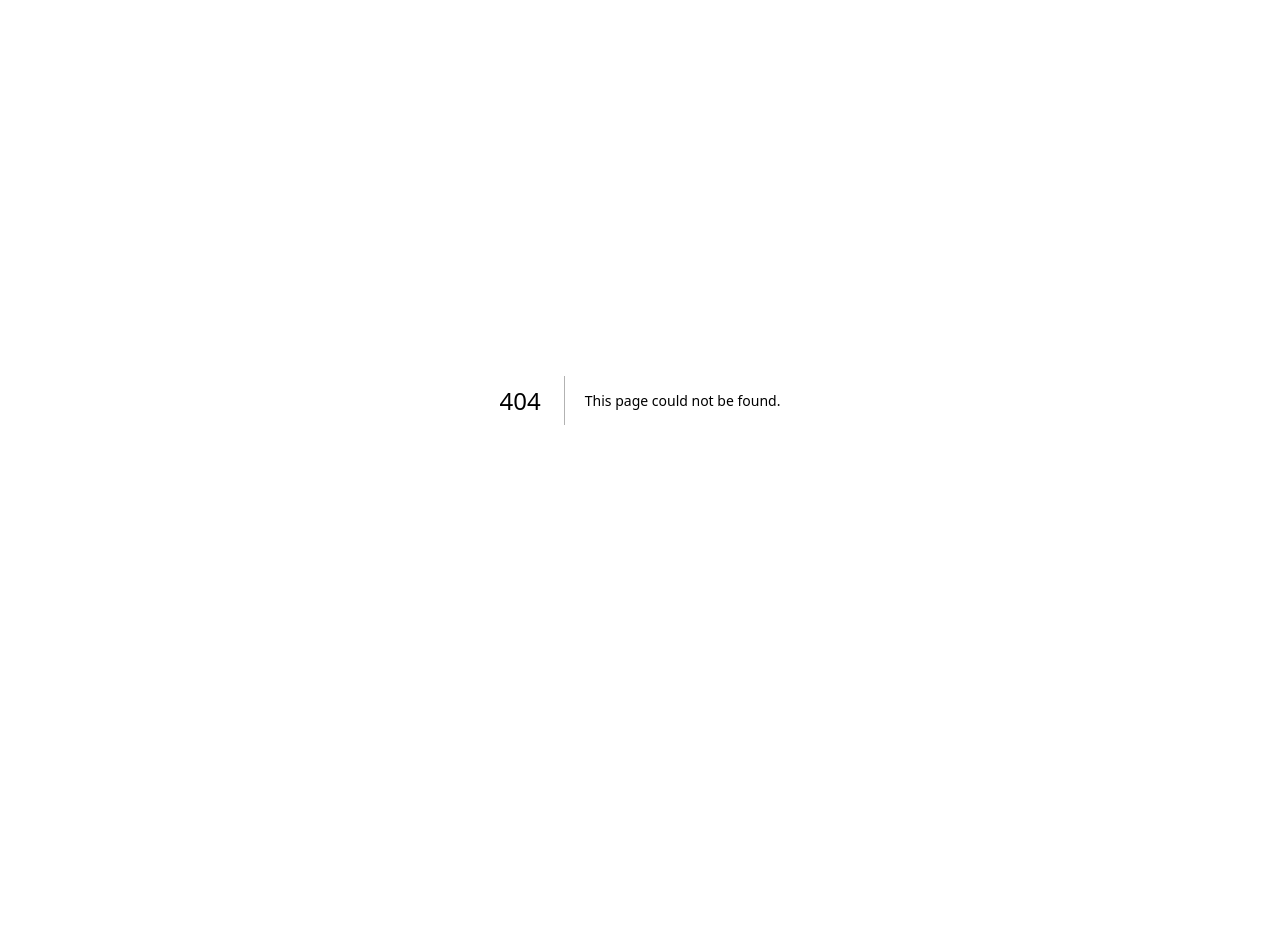
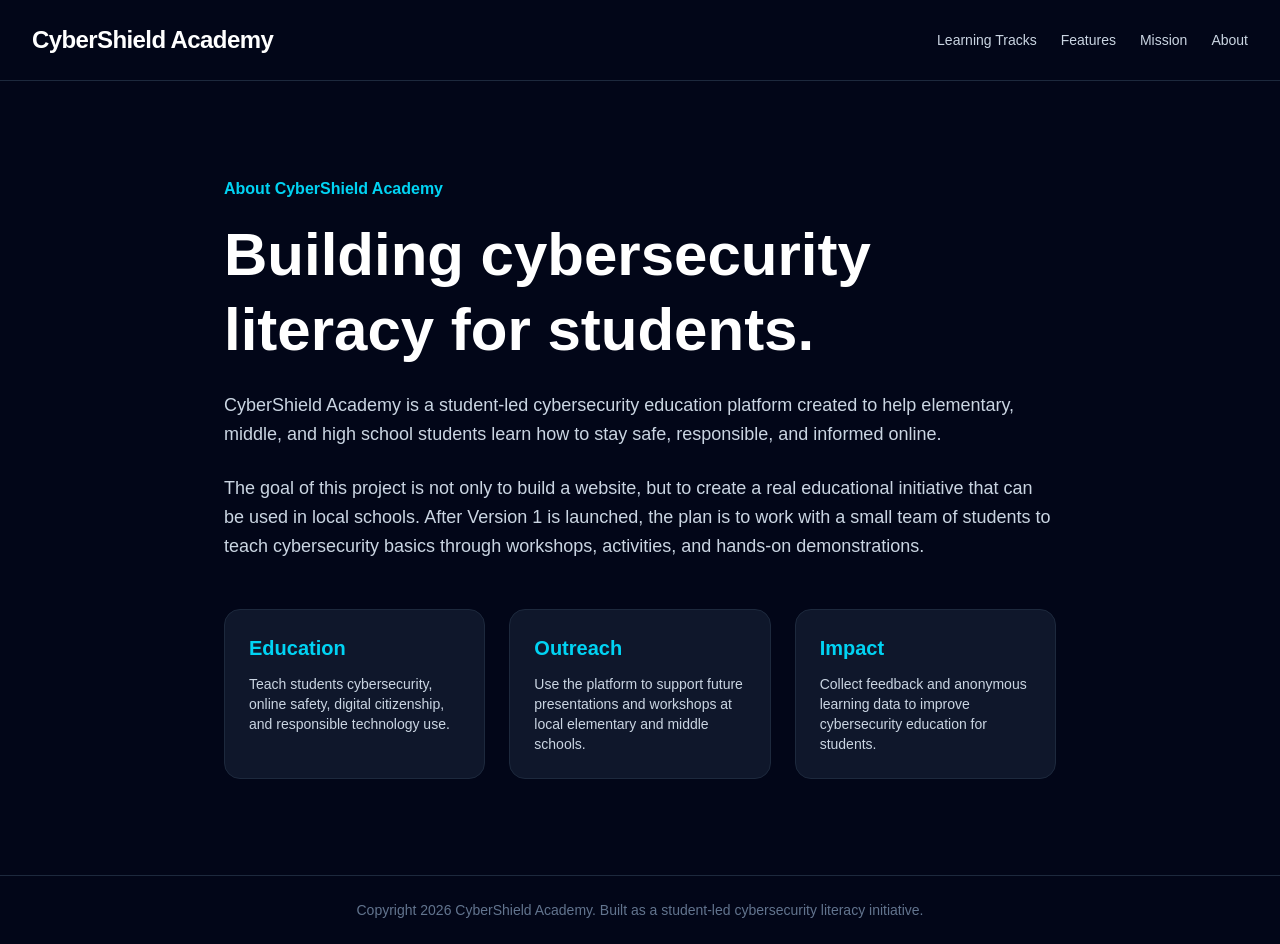
Before and after one commit to sanjith-cpu/cybershield-academy, a Next.js app: page /about in a window 1280 px wide. Before the commit this address had no page. Before the commit the page ends 800 px from the top, so only its background shows below. Built offline with nearby package versions, Linux system fonts and the light colour scheme.

Commit message:
Add reusable layout components and about page

```diff
--- /dev/null
+++ b/app/about/page.tsx
@@ -0,0 +1,68 @@
+import Navbar from "@/components/Navbar";
+import Footer from "@/components/Footer";
+
+export default function AboutPage() {
+  return (
+    <main className="min-h-screen bg-slate-950 text-white">
+      <Navbar />
+
+      <section className="px-8 py-24 max-w-4xl mx-auto">
+        <p className="mb-4 text-cyan-400 font-semibold">
+          About CyberShield Academy
+        </p>
+
+        <h1 className="text-4xl md:text-6xl font-extrabold leading-tight mb-6">
+          Building cybersecurity literacy for students.
+        </h1>
+
+        <p className="text-lg text-slate-300 leading-relaxed mb-6">
+          CyberShield Academy is a student-led cybersecurity education platform
+          created to help elementary, middle, and high school students learn how
+          to stay safe, responsible, and informed online.
+        </p>
+
+        <p className="text-lg text-slate-300 leading-relaxed mb-6">
+          The goal of this project is not only to build a website, but to create
+          a real educational initiative that can be used in local schools. After
+          Version 1 is launched, the plan is to work with a small team of
+          students to teach cybersecurity basics through workshops, activities,
+          and hands-on demonstrations.
+        </p>
+
+        <div className="grid md:grid-cols-3 gap-6 mt-12">
+          <div className="rounded-2xl bg-slate-900 border border-slate-800 p-6">
+            <h2 className="text-xl font-bold text-cyan-400 mb-3">
+              Education
+            </h2>
+            <p className="text-slate-300 text-sm">
+              Teach students cybersecurity, online safety, digital citizenship,
+              and responsible technology use.
+            </p>
+          </div>
+
+          <div className="rounded-2xl bg-slate-900 border border-slate-800 p-6">
+            <h2 className="text-xl font-bold text-cyan-400 mb-3">
+              Outreach
+            </h2>
+            <p className="text-slate-300 text-sm">
+              Use the platform to support future presentations and workshops at
+              local elementary and middle schools.
+            </p>
+          </div>
+
+          <div className="rounded-2xl bg-slate-900 border border-slate-800 p-6">
+            <h2 className="text-xl font-bold text-cyan-400 mb-3">
+              Impact
+            </h2>
+            <p className="text-slate-300 text-sm">
+              Collect feedback and anonymous learning data to improve
+              cybersecurity education for students.
+            </p>
+          </div>
+        </div>
+      </section>
+
+      <Footer />
+    </main>
+  );
+}
--- a/app/page.tsx
+++ b/app/page.tsx
@@ -1,24 +1,9 @@
+import Navbar from "@/components/Navbar";
+import Footer from "@/components/Footer";
 export default function Home() {
   return (
     <main className="min-h-screen bg-slate-950 text-white">
-      {/* Navigation Bar */}
-      <nav className="flex items-center justify-between px-8 py-6 border-b border-slate-800">
-        <div className="text-2xl font-bold tracking-tight">
-          CyberShield Academy
-        </div>
-
-        <div className="hidden md:flex gap-6 text-sm text-slate-300">
-          <a href="#tracks" className="hover:text-white">
-            Learning Tracks
-          </a>
-          <a href="#features" className="hover:text-white">
-            Features
-          </a>
-          <a href="#mission" className="hover:text-white">
-            Mission
-          </a>
-        </div>
-      </nav>
+      <Navbar />
 
       {/* Hero Section */}
       <section className="px-8 py-24 text-center max-w-5xl mx-auto">
@@ -145,9 +130,7 @@ export default function Home() {
       {/* Mission Section */}
       <section id="mission" className="px-8 py-16 bg-slate-900">
         <div className="max-w-4xl mx-auto text-center">
-          <h2 className="text-3xl md:text-4xl font-bold mb-6">
-            Our Mission
-          </h2>
+          <h2 className="text-3xl md:text-4xl font-bold mb-6">Our Mission</h2>
 
           <p className="text-lg text-slate-300 leading-relaxed">
             CyberShield Academy exists to make cybersecurity education
@@ -159,11 +142,7 @@ export default function Home() {
         </div>
       </section>
 
-      {/* Footer */}
-      <footer className="px-8 py-6 text-center text-sm text-slate-500 border-t border-slate-800">
-        © 2026 CyberShield Academy. Built as a student-led cybersecurity
-        literacy initiative.
-      </footer>
+      <Footer />
     </main>
   );
 }
--- /dev/null
+++ b/components/Footer.tsx
@@ -0,0 +1,7 @@
+export default function Footer() {
+  return (
+    <footer className="px-8 py-6 text-center text-sm text-slate-500 border-t border-slate-800 bg-slate-950">
+      Copyright 2026 CyberShield Academy. Built as a student-led cybersecurity literacy initiative.
+    </footer>
+  );
+}
--- /dev/null
+++ b/components/Navbar.tsx
@@ -0,0 +1,29 @@
+import Link from "next/link";
+
+export default function Navbar() {
+  return (
+    <nav className="flex items-center justify-between px-8 py-6 border-b border-slate-800 bg-slate-950 text-white">
+      <Link href="/" className="text-2xl font-bold tracking-tight">
+        CyberShield Academy
+      </Link>
+
+      <div className="hidden md:flex gap-6 text-sm text-slate-300">
+        <Link href="/#tracks" className="hover:text-white transition">
+          Learning Tracks
+        </Link>
+
+        <Link href="/#features" className="hover:text-white transition">
+          Features
+        </Link>
+
+        <Link href="/#mission" className="hover:text-white transition">
+          Mission
+        </Link>
+
+        <Link href="/about" className="hover:text-white transition">
+          About
+        </Link>
+      </div>
+    </nav>
+  );
+}
```
